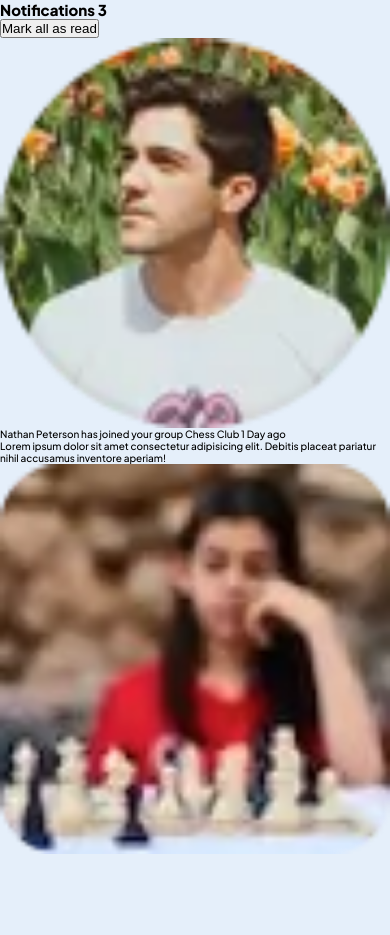
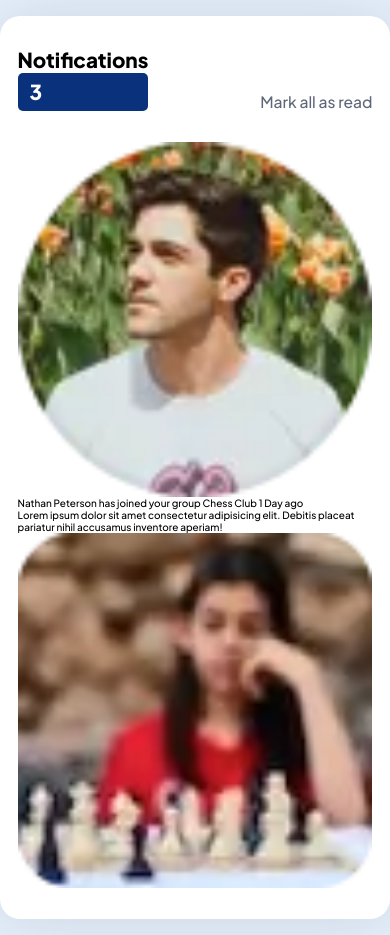
Before and after one commit to salomonalb/notifications-page, a website with bundled scripts: page src/index.html in a window 390 px wide. Before the commit the page ends 854 px from the top, so only its background shows below. Built offline with nearby package versions, Linux system fonts and the light colour scheme.

Commit message:
panel responsive styles

```diff
--- a/src/scss/panel.scss
+++ b/src/scss/panel.scss
@@ -1,2 +1,51 @@
 @use './variables.scss' as *;
 @use './reset.scss' as *;
+
+
+.notifs-panel {
+    background-color: $white;
+    padding-block: min(8vw, 4rem);//3rem; //4rem
+    padding-inline: min(4.5vw, 3rem) ;//1.7rem; //3rem
+    width: min(100%, 73rem);
+    margin: auto;
+    margin-block: min(4.1vw, 60rem);
+    border-radius: 2rem;
+    box-shadow: 0 .1rem 6rem transparentize($color: $grayish-blue, $amount: 0.7);
+
+    &__header {
+        display: flex;
+        justify-content: space-between;
+        gap: min(2.6vw, 1.3rem);//1rem;
+        align-items: flex-end;
+        margin-bottom: min(8vw, 4rem);
+    }
+    &__title {
+        font-size: min(5.3vw, 2.4rem);//2.4rem ;//2rem;
+        max-width: max-content;
+        display: block;
+    }
+    &__counter {
+        display: block;
+        margin-right: auto;
+        background-color: $blue;
+        color: $white;
+        font-size: min(5.3vw, 2.4rem);
+        font-weight: bold;
+        padding-block: .6rem;
+        padding-inline: 1.2rem;
+        border-radius: .5rem;
+    }
+    &__button {
+        border: none;
+        background-color: transparent;
+        font-family: inherit;
+        color: $dark-grayish-blue;
+        font-size: min(4vw, 1.6rem);//1.5rem;
+        cursor: pointer;
+        width: max-content;
+
+        &:hover {
+            color: $blue;
+        }
+    }
+}
```
